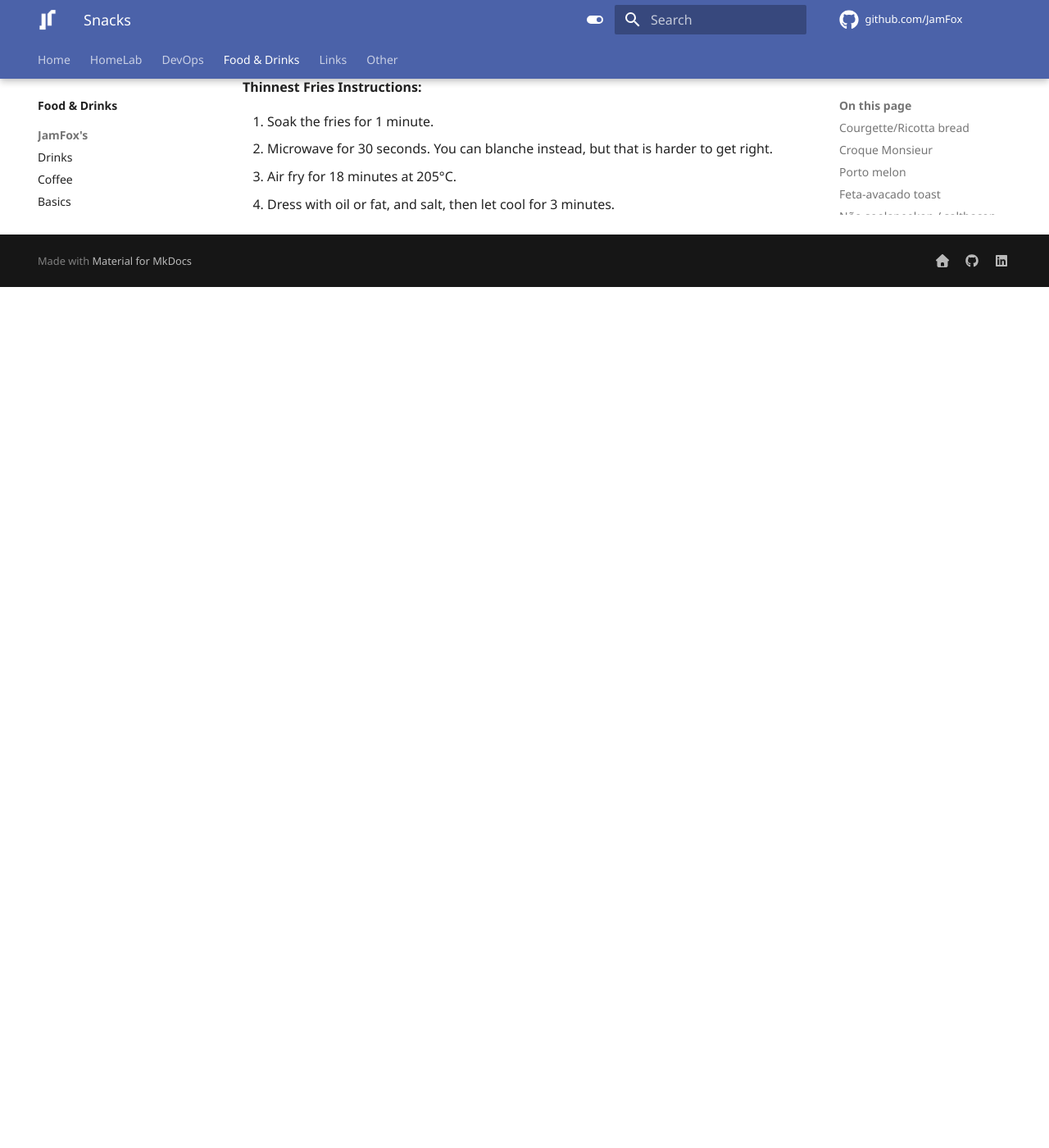
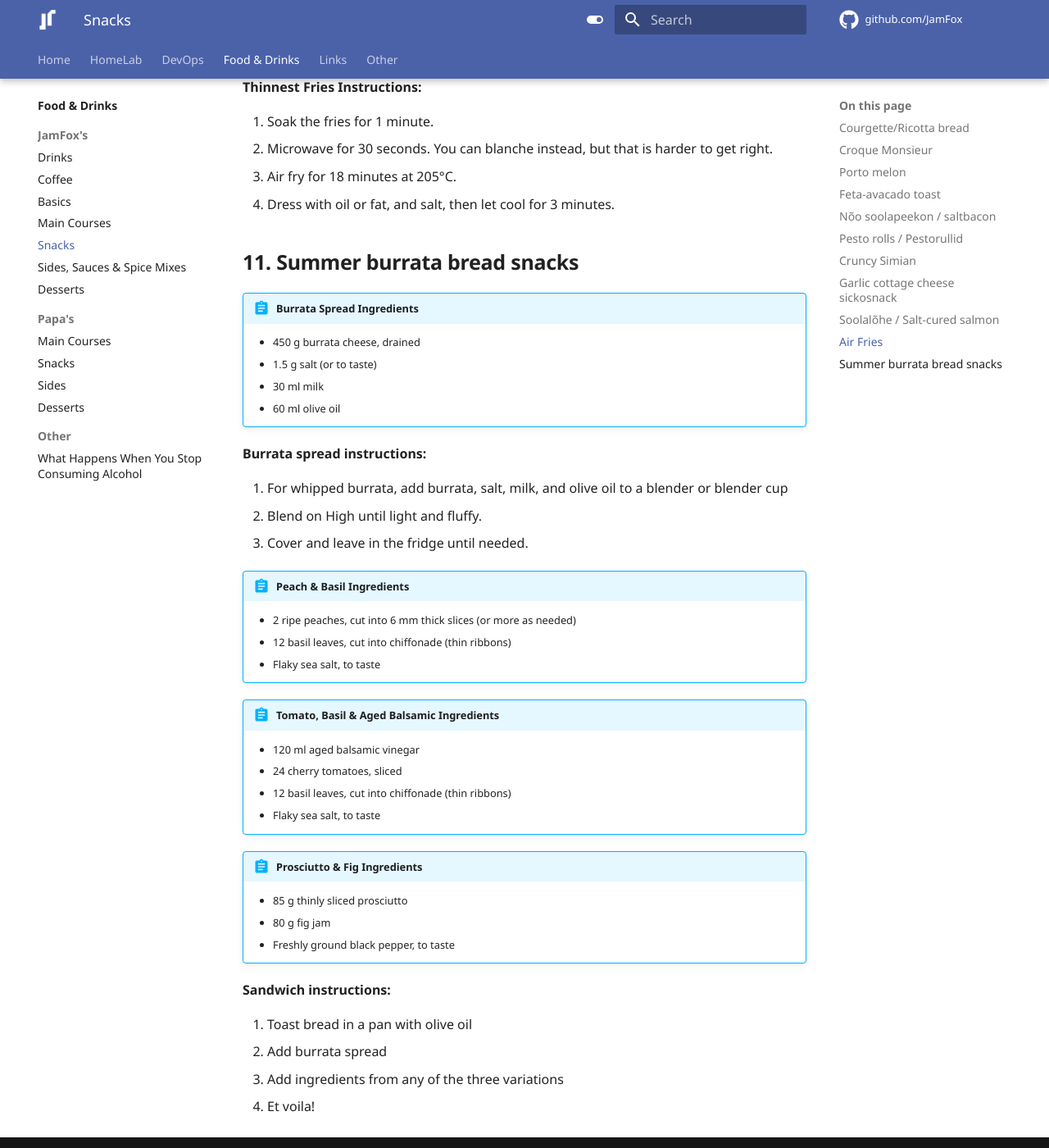
Before and after one commit to JamFox/docs.jamfox.dev, an MkDocs documentation site: the page built from docs/content/food/snacks.md, in a window 1280 px wide and 1400 px high, scrolled down 4334 px. Shown: the whole window at 82% size. Built offline with MkDocs 1.6.1 and Material for MkDocs 9.7.7, drawn with Linux system fonts in a browser that asks for light colours; plug-ins that fetch from the network failed and are left out; comment, search, counter and statistics services are not loaded; before the commit the page ends 4684 px from its top, so only the background shows below that.

Commit message:
add burrata snacks

```diff
--- a/docs/content/food/snacks.md
+++ b/docs/content/food/snacks.md
@@ -180,3 +180,40 @@ Best when sick :P
 2. Microwave for 30 seconds. You can blanche instead, but that is harder to get right.
 3. Air fry for 18 minutes at 205°C.
 4. Dress with oil or fat, and salt, then let cool for 3 minutes.
+
+## Summer burrata bread snacks
+
+!!! abstract "Burrata Spread Ingredients"
+    - 450 g burrata cheese, drained
+    - 1.5 g salt (or to taste)
+    - 30 ml milk
+    - 60 ml olive oil
+
+**Burrata spread instructions:**
+
+1. For whipped burrata, add burrata, salt, milk, and olive oil to a blender or blender cup
+2. Blend on High until light and fluffy.
+3. Cover and leave in the fridge until needed.
+
+!!! abstract "Peach & Basil Ingredients"
+    - 2 ripe peaches, cut into 6 mm thick slices (or more as needed)
+    - 12 basil leaves, cut into chiffonade (thin ribbons)
+    - Flaky sea salt, to taste
+
+!!! abstract "Tomato, Basil & Aged Balsamic Ingredients"
+    - 120 ml aged balsamic vinegar
+    - 24 cherry tomatoes, sliced
+    - 12 basil leaves, cut into chiffonade (thin ribbons)
+    - Flaky sea salt, to taste
+
+!!! abstract "Prosciutto & Fig Ingredients"
+    - 85 g thinly sliced prosciutto
+    - 80 g fig jam
+    - Freshly ground black pepper, to taste
+
+**Sandwich instructions:**
+
+1. Toast bread in a pan with olive oil
+2. Add burrata spread
+3. Add ingredients from any of the three variations
+4. Et voila!
```
